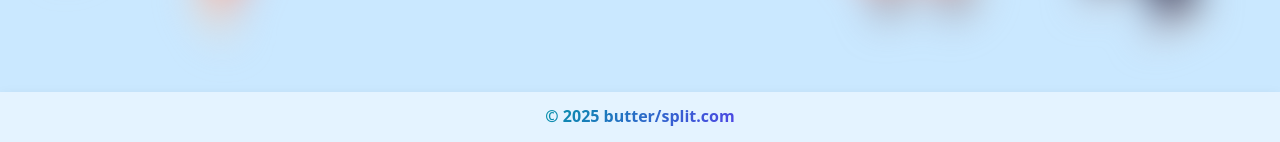
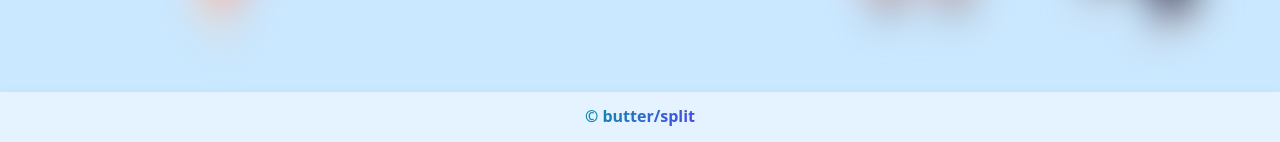
Before and after one commit to partnersinbahamas/butter-split, a Django app: page /event/list in a window 1280 px wide. Shown: the part 658-800 px from the top of the page. Run offline with Django 5.2, Linux system fonts and the light colour scheme; data that the repository does not hold is empty; some libraries are stand-ins or nearby versions.

Commit message:
feat(templates): update footer text

```diff
--- a/templates/includes/footer.html
+++ b/templates/includes/footer.html
@@ -2,7 +2,7 @@
 
 <footer class="footer shadow">
   <h6 class="font-weight-bolder text-info text-gradient mt-2">
-    &copy; 2025 butter/split.com
+    &copy; butter/split
   </h6>
 
   {% if request.user.is_authenticated %}
```
